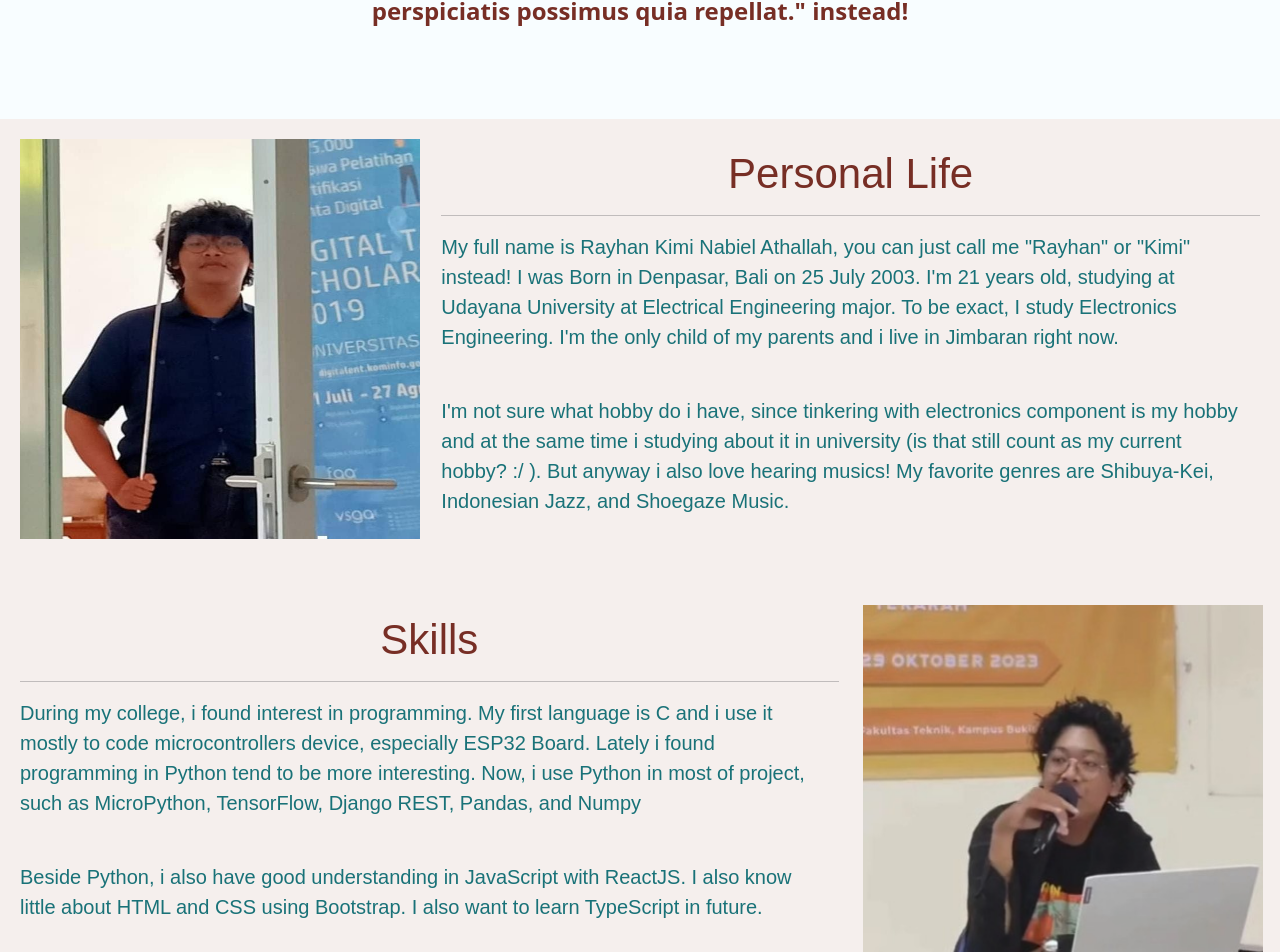
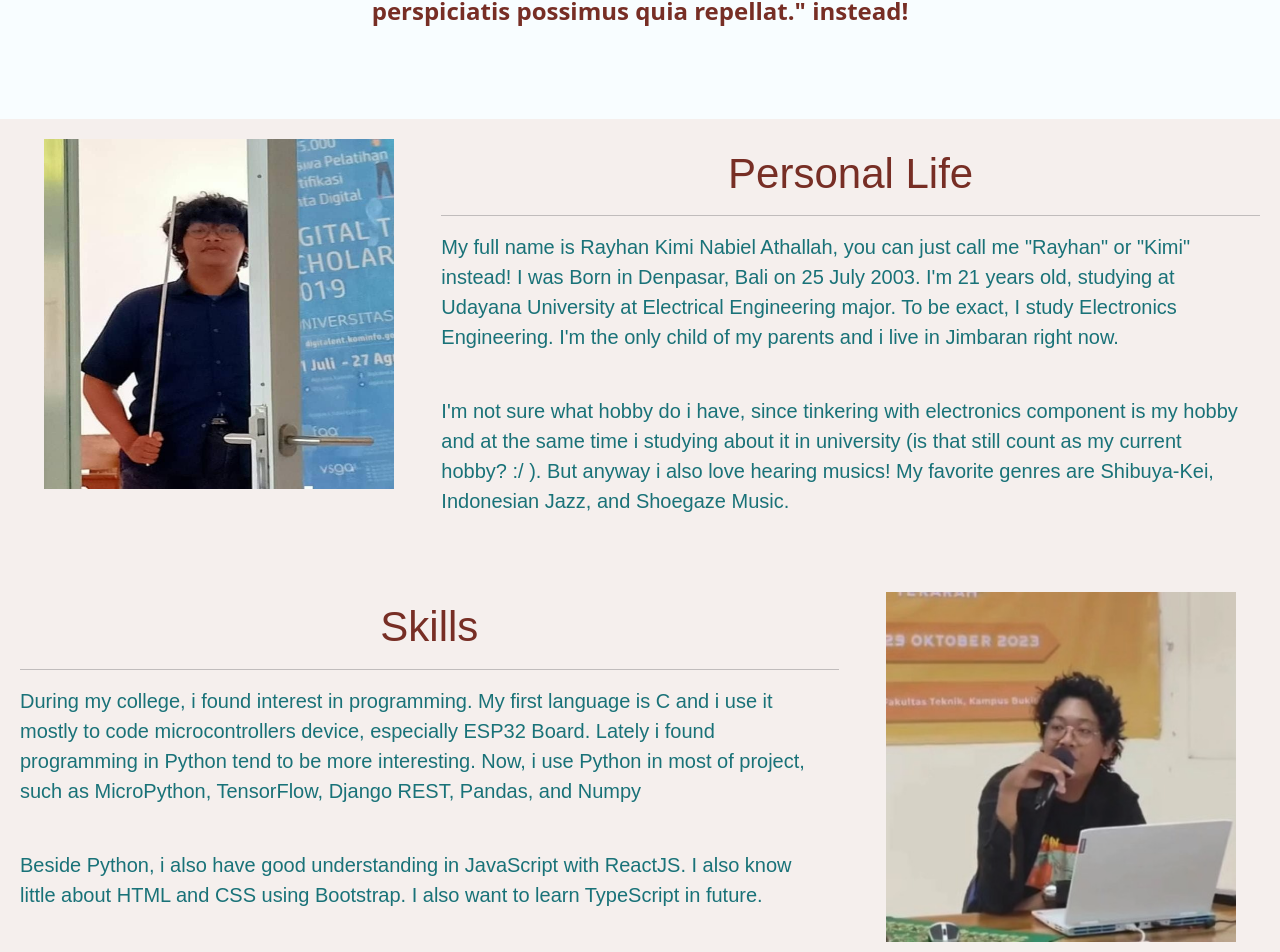
Before and after one commit to rayhankimi/rayhank-webpage, a React (Vite) app: page / in a window 1280 px wide. Shown: the part 854-1806 px from the top of the page. Built offline with nearby package versions, Linux system fonts and the light colour scheme.

Commit message:
fix image size

```diff
--- a/src/App.jsx
+++ b/src/App.jsx
@@ -22,7 +22,7 @@ function App() {
                 <div className="container">
                     <div className="row">
                         <div className="col-md-4">
-                            <img src={photo1} height="400" width="400"/>
+                            <img src={photo1} height="350" width="350"/>
                         </div>
                         <div className="col-md-8">
                             <h2> Personal Life </h2> <hr/>
@@ -63,7 +63,7 @@ function App() {
 
                         </div>
                         <div className="col-md-4">
-                            <img src={photo2} height="400" width="400"/>
+                            <img src={photo2} height="350" width="350"/>
                         </div>
                     </div>
                 </div>
```
